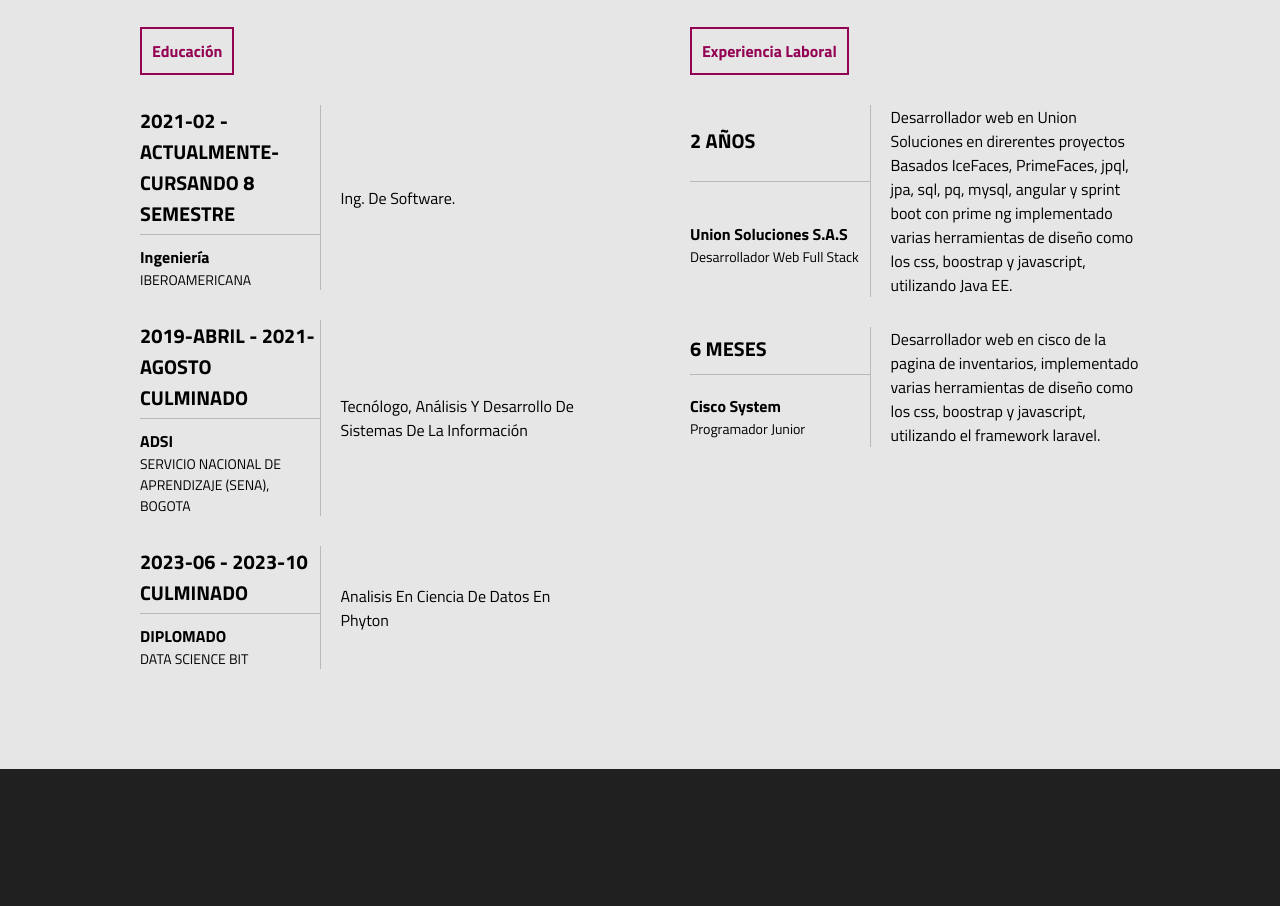
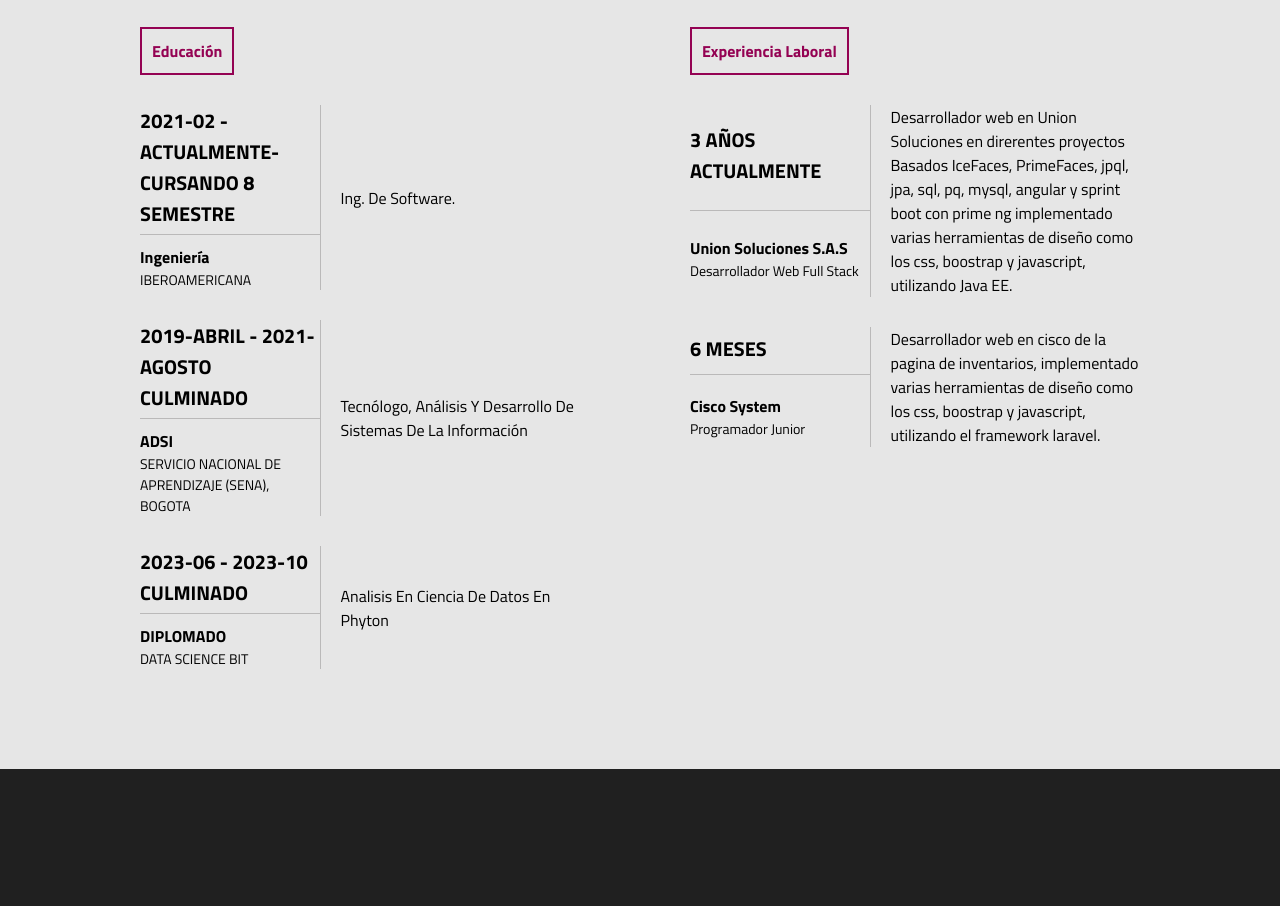
Before and after one commit to Henry559559/CVHenryVega, a plain HTML site: page index.html in a window 1280 px wide. Shown: the part 2905-3811 px from the top of the page. Drawn offline with Linux system fonts and the light colour scheme.

Commit message:
Update index.html

```diff
--- a/index.html
+++ b/index.html
@@ -212,7 +212,7 @@
                     <table>
                         <tr>
                             <td class="datos">
-                                <h3>2 Años</h3>
+                                <h3>3 Años Actualmente</h3>
                             </td>
                             <td rowspan="2" class="descripcion">
                                 Desarrollador web en Union Soluciones en direrentes
```
